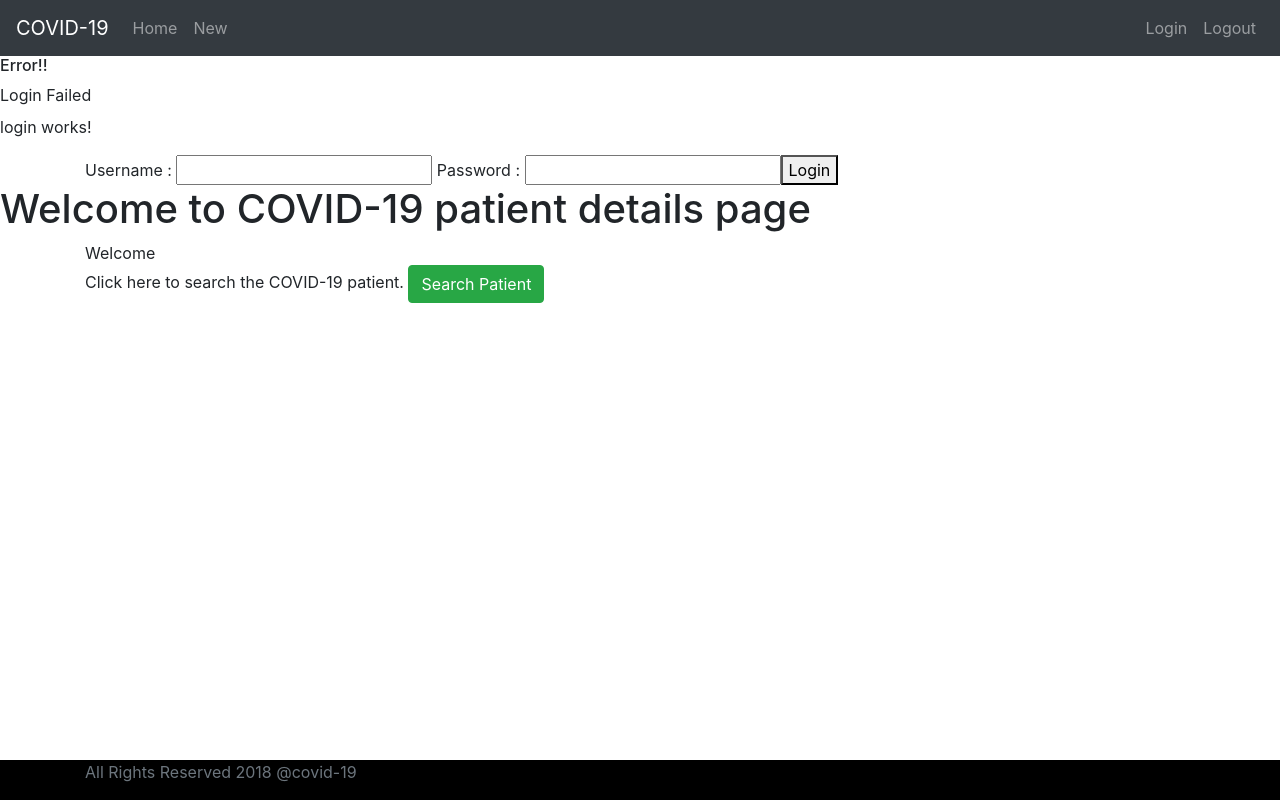
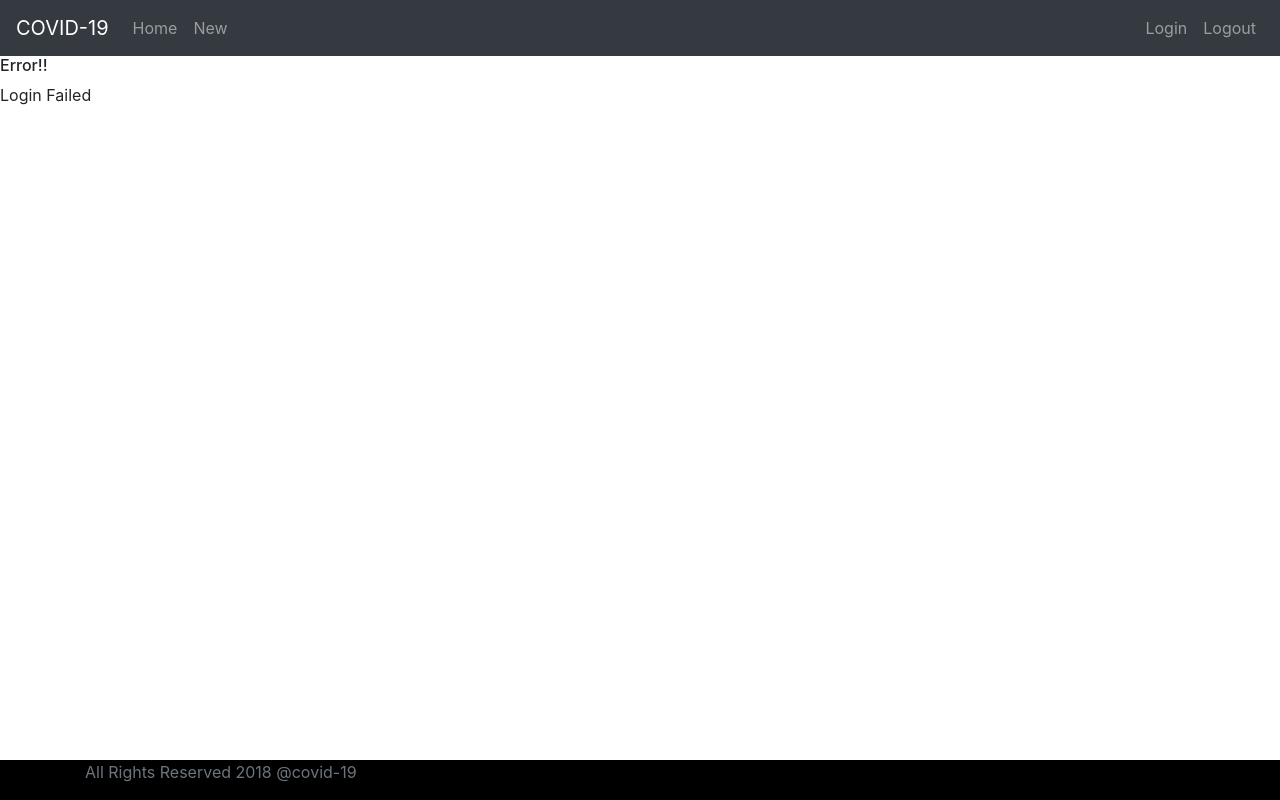
Before and after one commit to girzal/covid-health, an Angular app in the folder COVIDHEALTH/: page /welcome in a window 1280 px wide. Built offline with nearby package versions, Linux system fonts and the light colour scheme.

Commit message:
login page changes

```diff
--- a/COVIDHEALTH/src/app/app-routing.module.ts
+++ b/COVIDHEALTH/src/app/app-routing.module.ts
@@ -6,16 +6,17 @@ import { ErrorComponent } from './error/error.component';
 
 
 const routes: Routes = [
+  { path: '', component: LoginComponent },
   {
     path: 'login',
     component: LoginComponent,
   },
   {
-    path: 'welcome',
+    path: 'home',
     component: HomeComponent,
   },
   {
-    path: 'error',
+    path: '**',
     component: ErrorComponent,
   }
 ];
--- a/COVIDHEALTH/src/app/app.component.html
+++ b/COVIDHEALTH/src/app/app.component.html
@@ -1,8 +1,7 @@
 <router-outlet>
   <app-menu></app-menu>
-  <app-error></app-error>
   <div clas="container">
-    <app-login></app-login>
+    <router-outlet></router-outlet>
   </div>
   <app-footer></app-footer>
 </router-outlet>
--- a/COVIDHEALTH/src/app/home/home.component.html
+++ b/COVIDHEALTH/src/app/home/home.component.html
@@ -3,9 +3,9 @@
   Welcome {{username}}
 </div>
 
-<div class="container">
+<!-- <div class="container">
       Click here to search the COVID-19 patient.
       <button class="btn btn-success" (click) = "getWelcomeMessage()">
         Search Patient
       </button>
-</div>
+</div> -->
--- a/COVIDHEALTH/src/app/home/home.component.ts
+++ b/COVIDHEALTH/src/app/home/home.component.ts
@@ -1,4 +1,5 @@
 import { Component, OnInit } from '@angular/core';
+import { ActivatedRoute } from '@angular/router';
 
 @Component({
   selector: 'app-home',
@@ -7,9 +8,13 @@ import { Component, OnInit } from '@angular/core';
 })
 export class HomeComponent implements OnInit {
 
-  constructor() { }
+  username:any;
+  constructor(private route: ActivatedRoute) { }
 
   ngOnInit() {
+    this.route.data.subscribe(v =>
+       console.log(v)
+       )
   }
 
 }
--- a/COVIDHEALTH/src/app/login/login.component.ts
+++ b/COVIDHEALTH/src/app/login/login.component.ts
@@ -19,9 +19,11 @@ username:String;
 password:String;
   loginClicked(){
     console.log("you clicked me")
+    console.log(this.username)
+    console.log(this.password)
     if(this.username=='admin' && this.password=='admin'){
 
-      this.router.navigate(['/details']);
+      this.router.navigate(['/home']);
 
     }else{
       this.router.navigate(['/error']);
```
